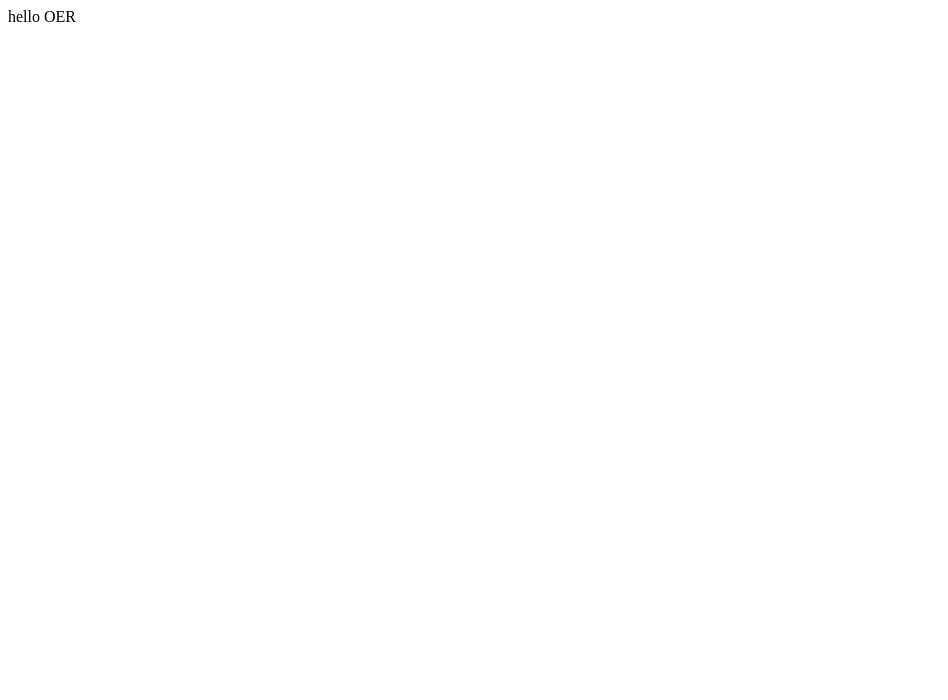
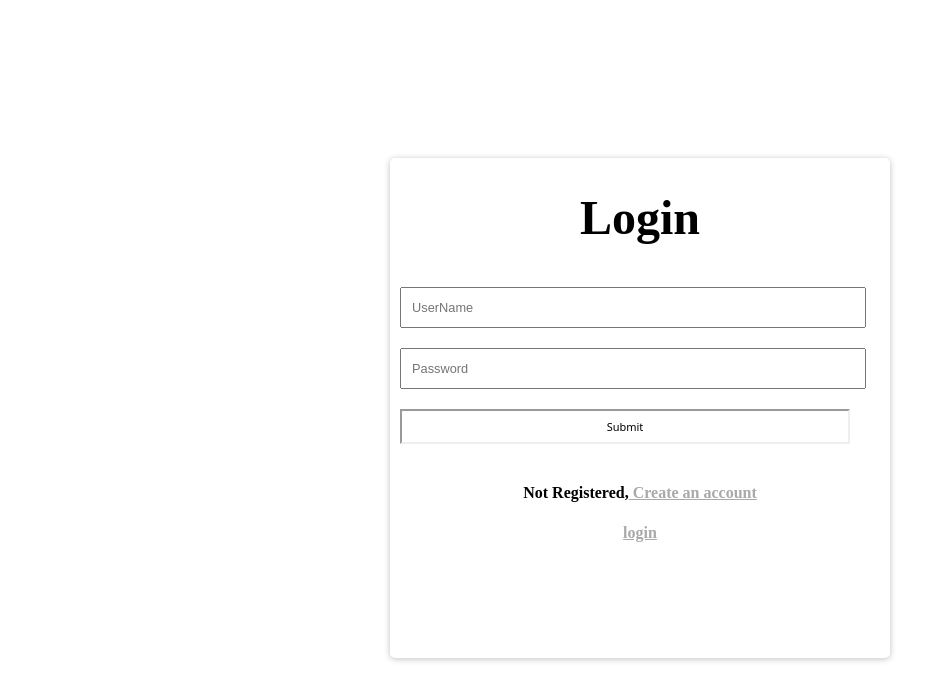
Before and after one commit to lesleyfon/OER, a React (Create React App) app in the folder oer/: page / in a window 1280 px wide. Shown: the top 700 px of the page, without its empty margins (0-948 px from the left). Built offline with nearby package versions, Linux system fonts and the light colour scheme.

Commit message:
Styled Login page

```diff
--- a/oer/src/App.js
+++ b/oer/src/App.js
@@ -4,22 +4,16 @@ import Register from './Components/Login/Register';
 import Login from './Components/Login/Login';
 import PrivateRoute from './Components/PrivateRoute';
 import Home from './Components/Home';
+import RenderLoginRegister from './Components/Login/RenderLoginRegister';
 
 
 function App() {
   return (
     <div className="App">
-      <header>
-        hello OER
-      </header>
-
       <Route
-        path ='/login'
-        component={Login}
-      />
-      <Route
-        path ='/register'
-        component={Register}
+        path ='/'
+        exact
+        component={RenderLoginRegister}
       />
       <PrivateRoute
           path = '/home'
--- a/oer/src/Components/Login/Login.js
+++ b/oer/src/Components/Login/Login.js
@@ -6,7 +6,6 @@ function Login(props) {
         username:'',
         password:''
     })
-
     const handleChange = e => {
         setUser({
             ...user,
@@ -29,16 +28,17 @@ function Login(props) {
     return (
 
         <form onSubmit={handleSubmit}>
-             <h2>Login</h2>
             <input
                 name= 'username'
                 type ='text'
                 value = {user.username}
+                placeholder = 'UserName'
                 onChange= {handleChange}
             />
             <input
                 name= 'password'
-                type ='passworx'
+                type=' password'
+                placeholder = 'Password'
                 value = {user.password}
                 onChange= {handleChange}
             />
--- /dev/null
+++ b/oer/src/Components/Login/RenderLoginRegister.js
@@ -0,0 +1,100 @@
+import React, { useState }from 'react';
+import styled from 'styled-components'
+import Login from './Login';
+import Register from './Register';
+
+function RenderLoginRegister(props) {
+    const [ signup, setSignUp ] = useState('login');
+    return (
+        <Styles >
+            <div className='wrapper'>
+                <header className='loginHeader'>
+                    { (signup === 'login') ? <h1>Login</h1> : <h1>SignUp</h1> }
+                </header>
+                {
+                    (signup === 'login') ?
+                <Login {...props}/> :
+                <Register {...props}/>
+                }
+                <h4>Not Registered,
+                    <span className ='bottom'
+                        onClick={ () =>{
+                        setSignUp('signup')
+                    }}> Create an account
+                    </span>
+                </h4>
+                <h4>
+                    <span
+                        className ='bottom'
+                        onClick={ () =>{
+                        setSignUp('login')
+                    }}>
+                        login
+                    </span>
+                </h4>
+            </div>
+        </Styles>
+    )
+}
+
+export default RenderLoginRegister
+
+const Styles = styled.div`
+    display: flex;
+    justify-content: center;
+    align-items: center;
+    align-content: center;
+    width: 100%;
+    height: 100vh;
+    .wrapper{
+        width: 500px;
+        height: 500px;
+        background: lightgrey;
+        border-radius: 5px;
+        box-shadow: 0 1px 6px 0 rgba(32,33,36,0.28);
+        background: #ffffff;
+        align-self: center;
+    }
+    form{
+        width: 100%;
+        display: flex;
+        flex-direction: column;
+        margin: 30px auto;
+    }
+    form input{
+        width: 90%;
+        margin: 10px 10px;
+        height: 35px;
+        padding-left: 10px;
+        font-size: .8rem;
+    }
+   button{
+    background-color: white;
+    font: 400 11px system-ui;
+    padding: 1px;
+    border-style: inset;
+    border-color: initial;
+    width: 90%;
+    margin: 10px 10px;
+    height: 35px;
+   }
+    .loginHeader, h1{
+        text-align: center;
+        font-weight: bolder;
+        font-size: 3rem;
+    }
+    .bottom{
+        bottom: 0px;
+        align-self: 'flex-end';
+        cursor: pointer;
+        text-decoration: underline;
+    }
+    h4{
+        text-align: center;
+        font-weight: bolder;
+        font-size: 1rem;
+    }
+    h4 span{
+        color: darkgray;
+    }
+    `;
```
